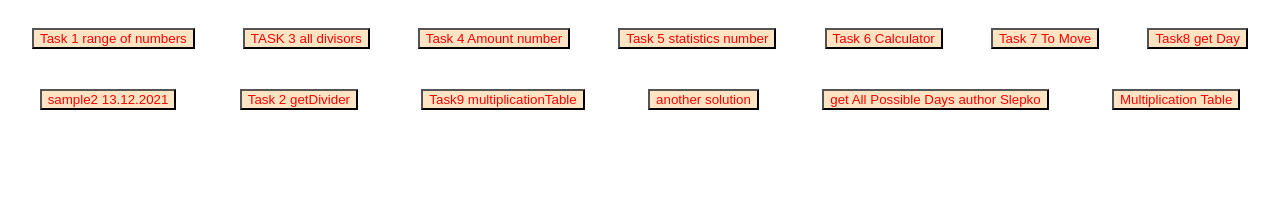
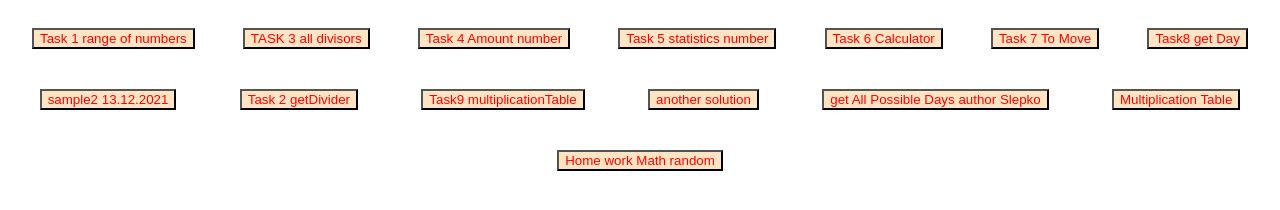
Before and after one commit to Ivanna1215/lesson-24, a plain HTML site: page index.html in a window 1280 px wide. Drawn offline with Linux system fonts and the light colour scheme.

Commit message:
commit99992

```diff
--- a/index.html
+++ b/index.html
@@ -51,6 +51,8 @@
 
 <button onclick="getTable ()"> Multiplication Table </button>
 
+<button onclick="random ()">Home work Math random</button>
+
 <!-- <button onclick="getTaskFirst()">get I </button> -->
 
     <script src="./js/script.js"></script>
--- a/js/script.js
+++ b/js/script.js
@@ -179,16 +179,17 @@ function multiplicationTable() {
 
 function getTable() {
 
+
     let c;
     let result;
-
     for ( let a = 2; a <= 9;a++ ) {
         for (let b = 1; b <=10; b++) {
             c = a*b;
 result = `${a} x ${b} = ${c}`;
 console.log (result);
+'<br> <br>'
+        }
 
-        }
     }
 }
 
@@ -257,6 +258,7 @@ function getWeeksDay() {
 
 
     for (let i = randomDay; ; i++) {
+
 
         switch (i) {
             case 0:
@@ -492,3 +494,8 @@ function sampleLast() {
 
     }
 }
+
+function random () {
+    let randomDay = Math.floor(Math.random() * 50);
+    console.log (randomDay);
+}
```
